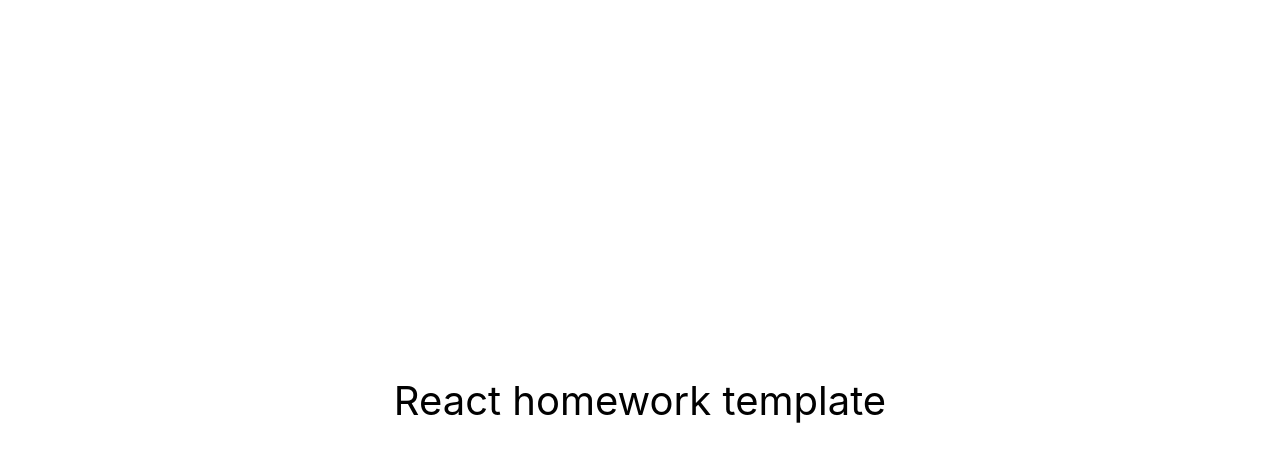
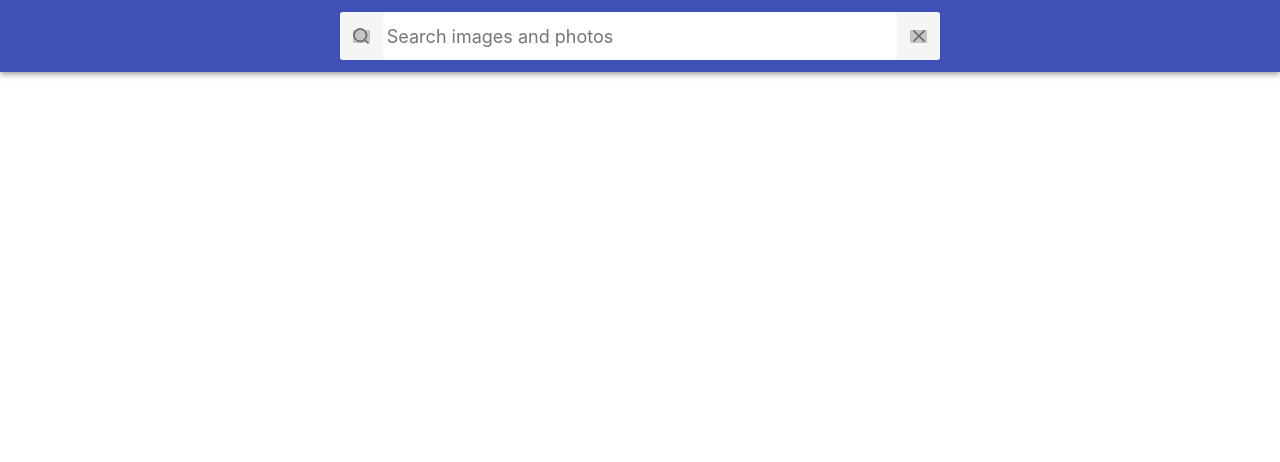
Before and after one commit to lordponchik/react-hw-03-image-finder, a React (Create React App) app: page / in a window 1280 px wide. Shown: the top 462 px of the page. Built offline with nearby package versions, Linux system fonts and the light colour scheme; grey boxes are pictures that could not be loaded.

Commit message:
add components in App and add styles for App

```diff
--- a/src/components/App.jsx
+++ b/src/components/App.jsx
@@ -1,16 +1,141 @@
-export const App = () => {
-  return (
-    <div
-      style={{
-        height: '100vh',
-        display: 'flex',
-        justifyContent: 'center',
-        alignItems: 'center',
-        fontSize: 40,
-        color: '#010101'
-      }}
-    >
-      React homework template
-    </div>
-  );
+import { Component } from 'react';
+import { ToastContainer, toast } from 'react-toastify';
+
+import { requestImages } from 'services/api';
+import { Searchbar } from './Searchbar/Searchbar';
+import { Modal } from './Modal/Modal';
+import ImageGallery from './ImageGallery/ImageGallery';
+import LoadMore from './LoadMore/LoadMore';
+import Loader from './Loader/Loader';
+
+import s from './App.module.css';
+
+const DATA_IMAGES = {
+  images: [],
+  query: '',
+  currentPage: 1,
+  perPage: 12,
+  total: 0,
 };
+
+export class App extends Component {
+  state = {
+    ...DATA_IMAGES,
+    isLoading: false,
+    showLoadMore: false,
+    showModal: false,
+    modalData: null,
+  };
+
+  componentDidUpdate(_, prevState) {
+    const { query, currentPage } = this.state;
+
+    if (
+      (query !== prevState.query && query !== '') ||
+      (currentPage !== prevState.currentPage && query !== '')
+    ) {
+      this.sendingRequest();
+    }
+  }
+
+  sendingRequest = async () => {
+    const { query, currentPage, total, perPage } = this.state;
+
+    this.setState({
+      isLoading: true,
+      showLoadMore: false,
+    });
+
+    const restImages = total - perPage * currentPage;
+
+    if (total !== 0 && restImages < perPage) {
+      this.setState({ perPage: restImages });
+    }
+
+    try {
+      const { hits, totalHits } = await requestImages(
+        query,
+        currentPage,
+        perPage
+      );
+
+      if (hits.length === 0) {
+        toast.warn('Nothing found');
+      }
+
+      this.setState(prevState => {
+        return {
+          images: [...prevState.images, ...hits],
+          total: totalHits,
+          showLoadMore:
+            currentPage < Math.ceil(totalHits / DATA_IMAGES.perPage),
+        };
+      });
+    } catch (error) {
+      toast.warn(error.message);
+    } finally {
+      this.setState({
+        isLoading: false,
+      });
+    }
+  };
+
+  receivingRequest = q => {
+    if (q === null) {
+      this.setState({
+        ...DATA_IMAGES,
+        showLoadMore: false,
+      });
+      return;
+    }
+
+    if (this.state.query === q) {
+      toast.warn(`"${q}" found`);
+      return;
+    }
+
+    this.setState({
+      ...DATA_IMAGES,
+      query: q,
+    });
+  };
+
+  nextPage = () => {
+    this.setState(prevState => {
+      return { currentPage: prevState.currentPage + 1 };
+    });
+  };
+
+  toggleModal = data => {
+    this.setState(prevState => {
+      return {
+        showModal: !prevState.showModal,
+        modalData: prevState.modalData === null ? { ...data } : null,
+      };
+    });
+    document.body.classList.toggle('no-scroll');
+  };
+
+  render() {
+    const { images, showLoadMore, isLoading, showModal, modalData } =
+      this.state;
+
+    return (
+      <div className={s.app}>
+        <ToastContainer></ToastContainer>
+        <Searchbar receivingRequest={this.receivingRequest}></Searchbar>
+        {images.length > 0 && (
+          <ImageGallery
+            images={images}
+            openModal={this.toggleModal}
+          ></ImageGallery>
+        )}
+        {isLoading && <Loader></Loader>}
+        {showLoadMore && <LoadMore nextPage={this.nextPage}></LoadMore>}
+        {showModal && (
+          <Modal data={modalData} closeModal={this.toggleModal}></Modal>
+        )}
+      </div>
+    );
+  }
+}
--- /dev/null
+++ b/src/components/App.module.css
@@ -0,0 +1,6 @@
+.app {
+  display: flex;
+  flex-direction: column;
+  justify-content: center;
+  padding-bottom: 24px;
+}
```
